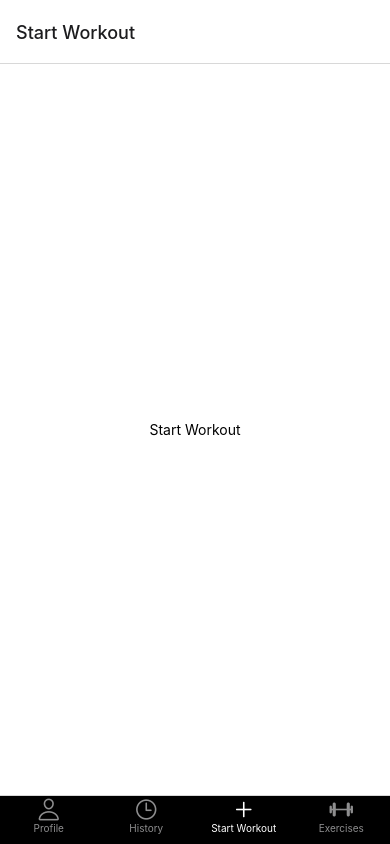
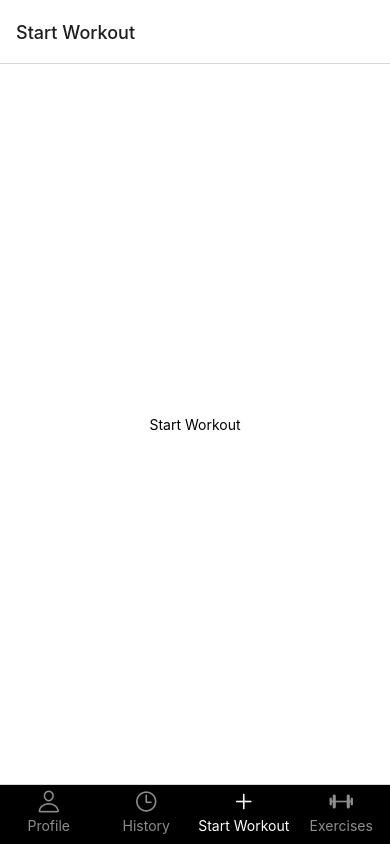
Before and after one commit to BillyCWood/SkeliLab, a React Native app: screen / in a window 390 px wide. Built offline with nearby package versions, Linux system fonts and the light colour scheme.

Commit message:
cleaning up some unneeded imports

```diff
--- a/App.js
+++ b/App.js
@@ -1,6 +1,4 @@
 import * as React from 'react';
-import { createNativeStackNavigator } from '@react-navigation/native-stack';
-import { createBottomTabNavigator } from '@react-navigation/bottom-tabs';
 import { StatusBar } from 'expo-status-bar';
 import { StyleSheet, Text, View } from 'react-native';
 
--- a/navigation/Tabs.js
+++ b/navigation/Tabs.js
@@ -46,17 +46,18 @@ export default function Tabs() {
               "tabBarActiveTintColor": "white",
               "tabBarLabelStyle": {
                 "paddingBottom": 10,
-                "fontSize": 10
+                "fontSize": 14
               },
               "tabBarItemStyle": {
                 "backgroundColor": "black"
               },
               "tabBarStyle": [
                 {
-                  "display" : "flex"
+                  "display" : "flex",
+                  "height": 60,
                 },
                 null
-              ]
+              ],
           })}
           >
 
```
